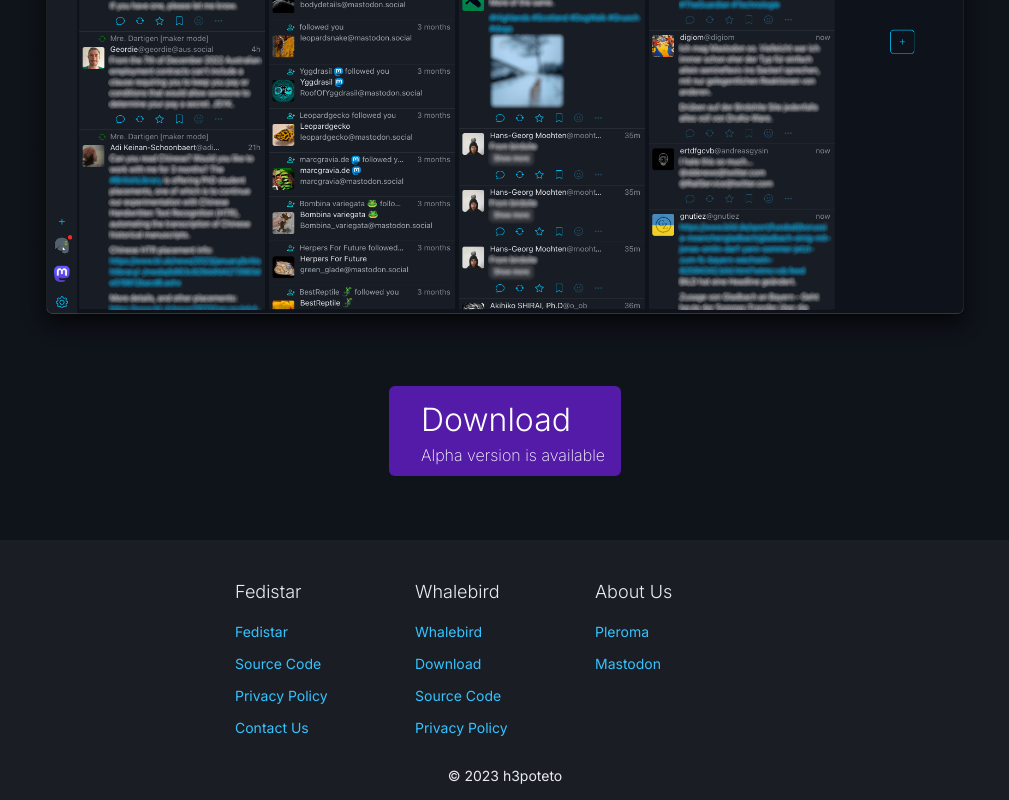
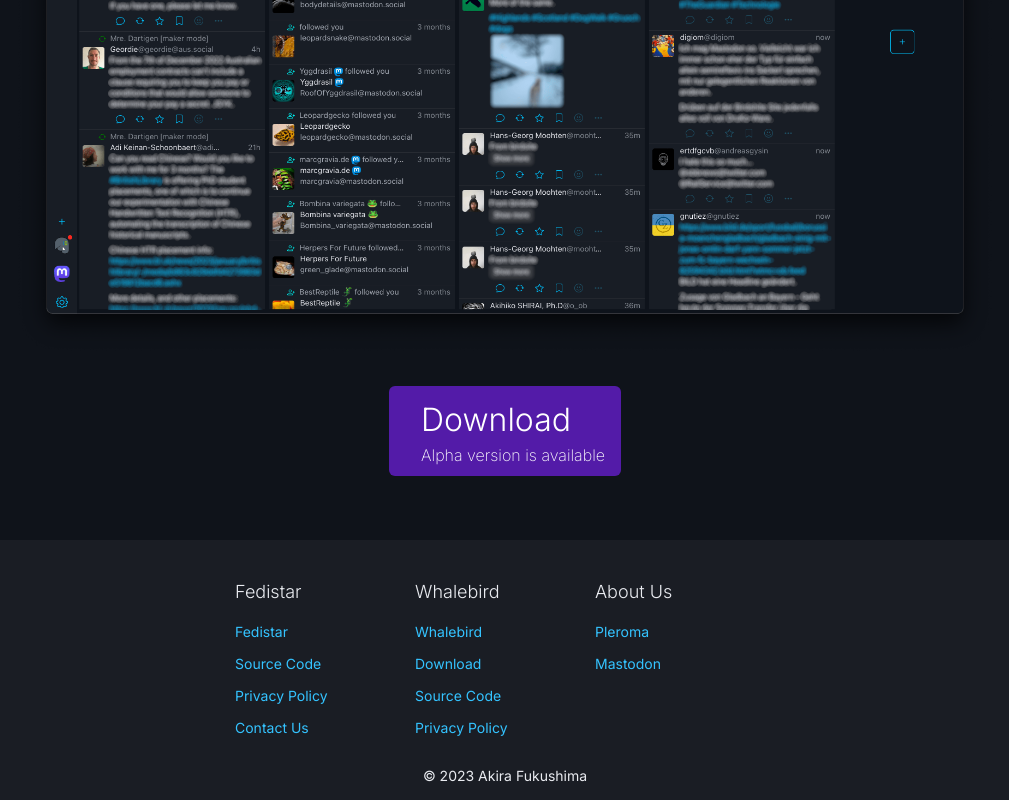
Before and after one commit to h3poteto/fedistar.net, a Next.js app: page / in a window 1280 px wide. Shown: the part 578-1378 px from the top of the page, without its empty margins (135-1144 px from the left). Built offline with nearby package versions, Linux system fonts and the light colour scheme; some icons are missing.

Commit message:
Fix copyright

```diff
--- a/src/components/Footer.tsx
+++ b/src/components/Footer.tsx
@@ -68,7 +68,7 @@
         </FlexboxGrid>
         <FlexboxGrid justify="center" align="middle" style={{ height: 48 }}>
           <FlexboxGrid.Item style={{ textAlign: 'center' }}>
-            <p>&copy; 2023 h3poteto</p>
+            <p>&copy; 2023 Akira Fukushima</p>
           </FlexboxGrid.Item>
         </FlexboxGrid>
       </Footer>
```
